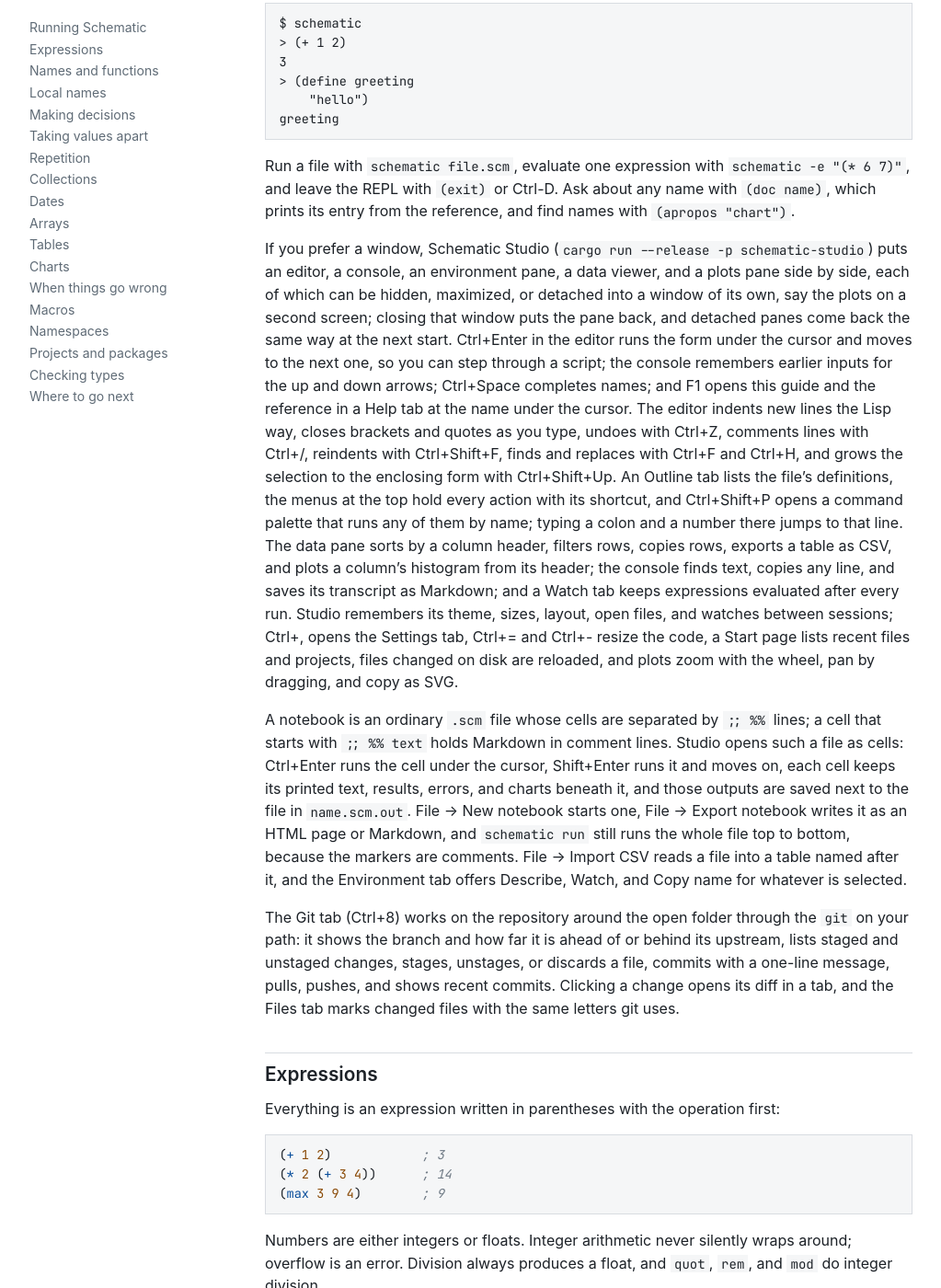
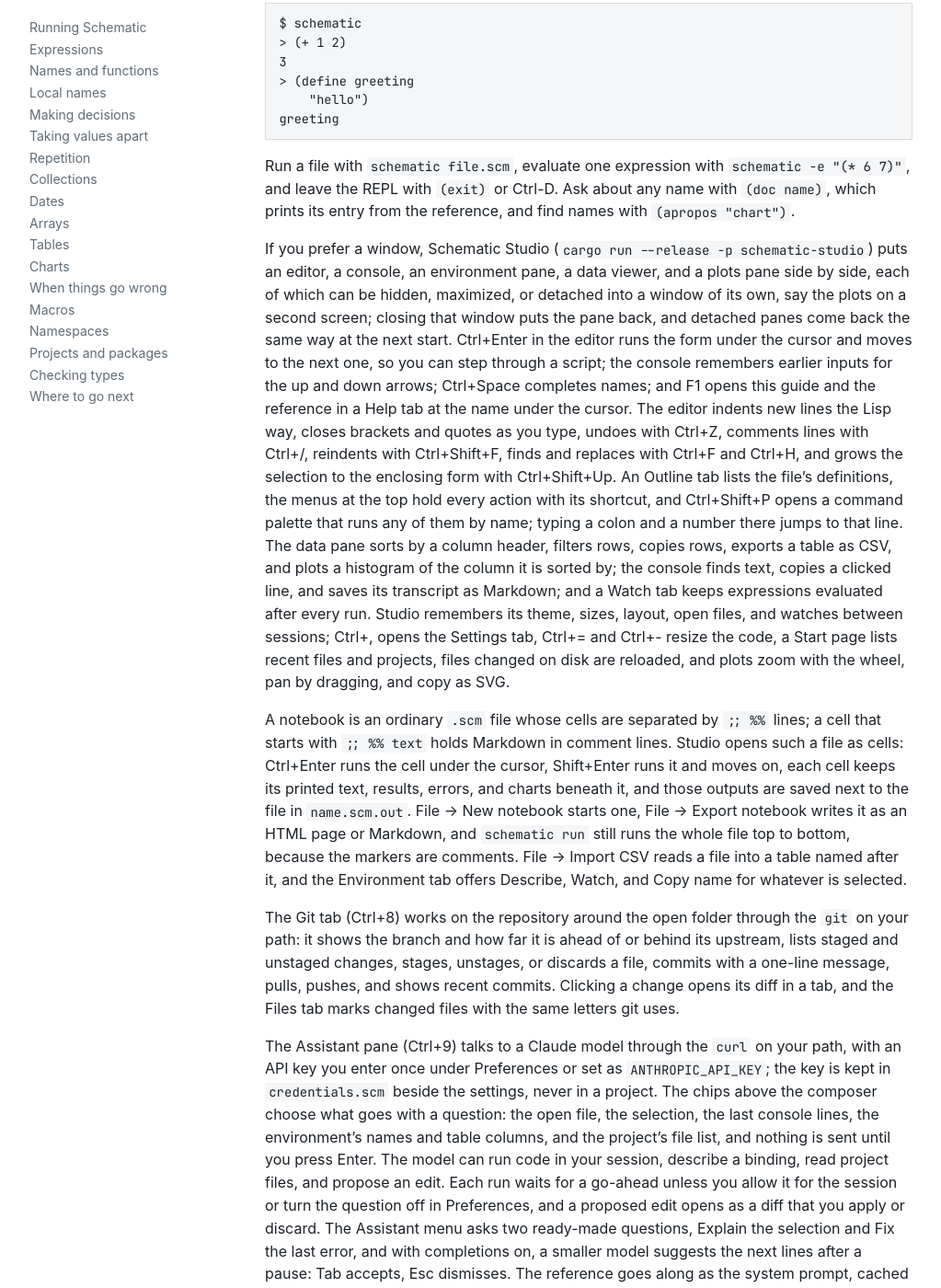
Before and after one commit to collide2954/schematic, a Jekyll site: the page built from docs/guide.md, in a window 1280 px wide and 1400 px high, scrolled down 461 px. Shown: the whole window at 92% size, without its empty margins (128-1151 px from the left). Built offline with Jekyll 4.4.1, drawn with Linux system fonts in a browser that asks for light colours; our own code applies the rules of GitHub Pages for plain Markdown files; some of the changed text lies outside the part shown.

Commit message:
Describe the assistant, JSON, and layered charts

```diff
--- a/docs/guide.md
+++ b/docs/guide.md
@@ -47,9 +47,10 @@ An Outline tab lists the file's definitions, the menus at the top hold
 every action with its shortcut, and Ctrl+Shift+P opens a command palette
 that runs any of them by name; typing a colon and a number there jumps to
 that line. The data pane sorts by a column header, filters rows, copies
-rows, exports a table as CSV, and plots a column's histogram from its
-header; the console finds text, copies any line, and saves its transcript
-as Markdown; and a Watch tab keeps expressions evaluated after every run.
+rows, exports a table as CSV, and plots a histogram of the column it is
+sorted by; the console finds text, copies a clicked line, and saves its
+transcript as Markdown; and a Watch tab keeps expressions evaluated after
+every run.
 Studio remembers its theme, sizes, layout, open files, and watches between
 sessions; Ctrl+, opens the Settings tab, Ctrl+= and Ctrl+- resize the code,
 a Start page lists recent files and projects, files changed on disk are
@@ -72,6 +73,22 @@ behind its upstream, lists staged and unstaged changes, stages, unstages,
 or discards a file, commits with a one-line message, pulls, pushes, and
 shows recent commits. Clicking a change opens its diff in a tab, and the
 Files tab marks changed files with the same letters git uses.
+
+The Assistant pane (Ctrl+9) talks to a Claude model through the `curl` on
+your path, with an API key you enter once under Preferences or set as
+`ANTHROPIC_API_KEY`; the key is kept in `credentials.scm` beside the
+settings, never in a project. The chips above the composer choose what goes
+with a question: the open file, the selection, the last console lines, the
+environment's names and table columns, and the project's file list, and
+nothing is sent until you press Enter. The model can run code in your
+session, describe a binding, read project files, and propose an edit. Each
+run waits for a go-ahead unless you allow it for the session or turn the
+question off in Preferences, and a proposed edit opens as a diff that you
+apply or discard. The Assistant menu asks two ready-made questions, Explain
+the selection and Fix the last error, and with completions on, a smaller
+model suggests the next lines after a pause: Tab accepts, Esc dismisses. The
+reference goes along as the system prompt, cached between turns, so the
+model writes Schematic rather than Clojure.
 
 ## Expressions
 
--- a/docs/play.js
+++ b/docs/play.js
@@ -40,7 +40,9 @@
           :year [2020 2021 2021 2021]
           :units [12 7 nil 30]}))
 
-(bar-chart sales :city :units {:by :year :title "Units by city"})
+(-> (bars sales :city :units {:by :year})
+    (hline 20 "goal")
+    (title "Units by city"))
 
 (histogram #[3 5 4 8 9 7 12 11 14 13] {:bins 4})`,
   };
```
Also changed, not shown: docs/index.html (+8 -7 lines), README.md.
